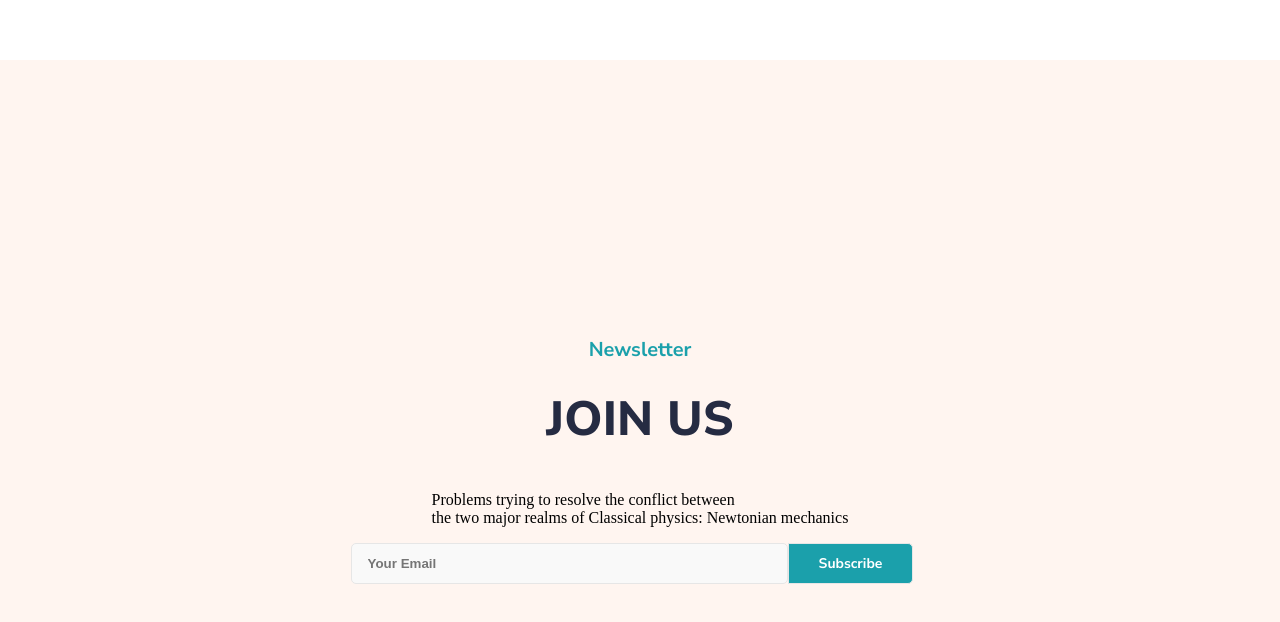
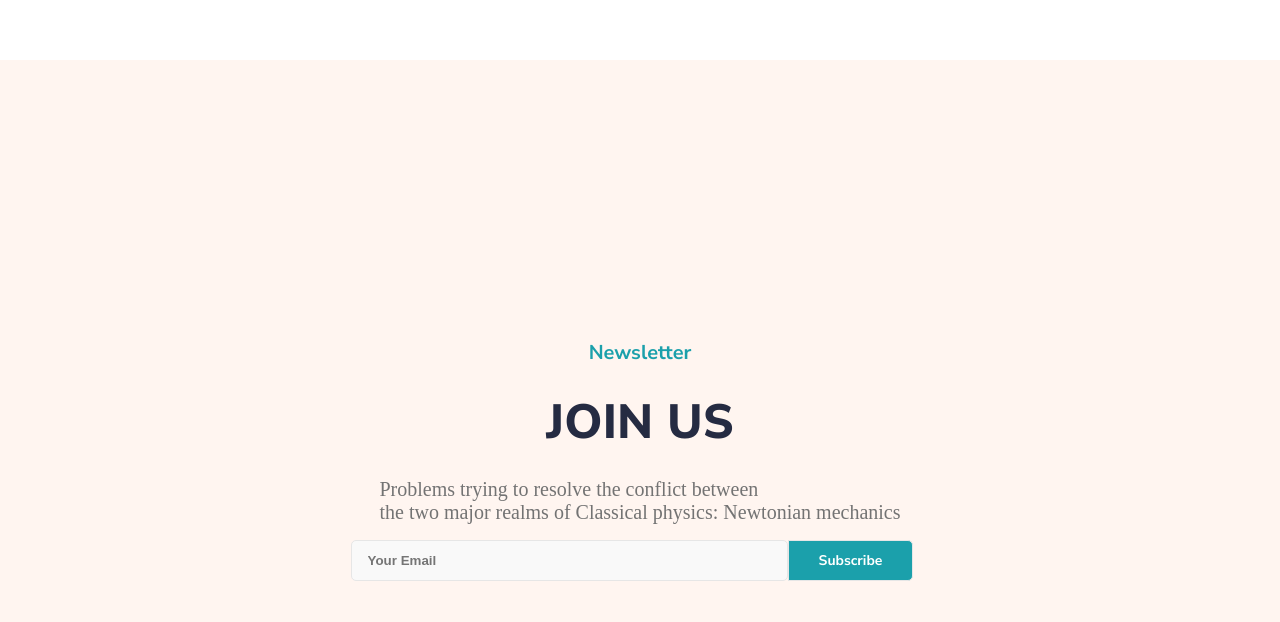
Before and after one commit to mhenriette/BEM-Medical, a plain HTML site: page index.html in a window 1280 px wide. Shown: the part 2666-3288 px from the top of the page. Drawn offline with Linux system fonts and the light colour scheme.

Commit message:
Update index.html

```diff
--- a/index.html
+++ b/index.html
@@ -136,7 +136,7 @@
     <section class="medpage medpage--footer">
         <p class="medpage__welcome">Newsletter</p>
         <h1 class="medpage__title medpage__title--smallfont">JOIN US</h1>
-        <p class="medpage__subtile ">Problems trying to resolve the conflict between <br class="medpage__breakpoint"> the two major realms of Classical physics: Newtonian mechanics </p>
+        <p class="medpage__subtitle ">Problems trying to resolve the conflict between <br class="medpage__breakpoint"> the two major realms of Classical physics: Newtonian mechanics </p>
         <!--  -->
         <div class="buttons buttons--footer">
             <input type="text" placeholder="Your Email" class="buttons__input">
```
